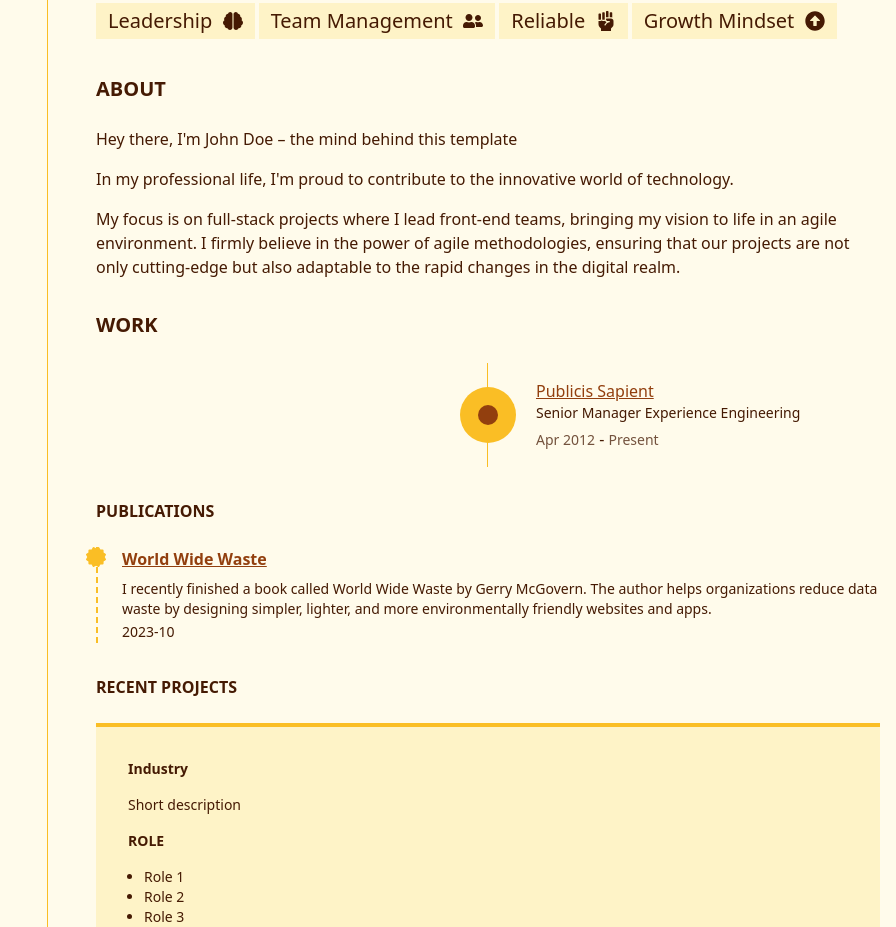
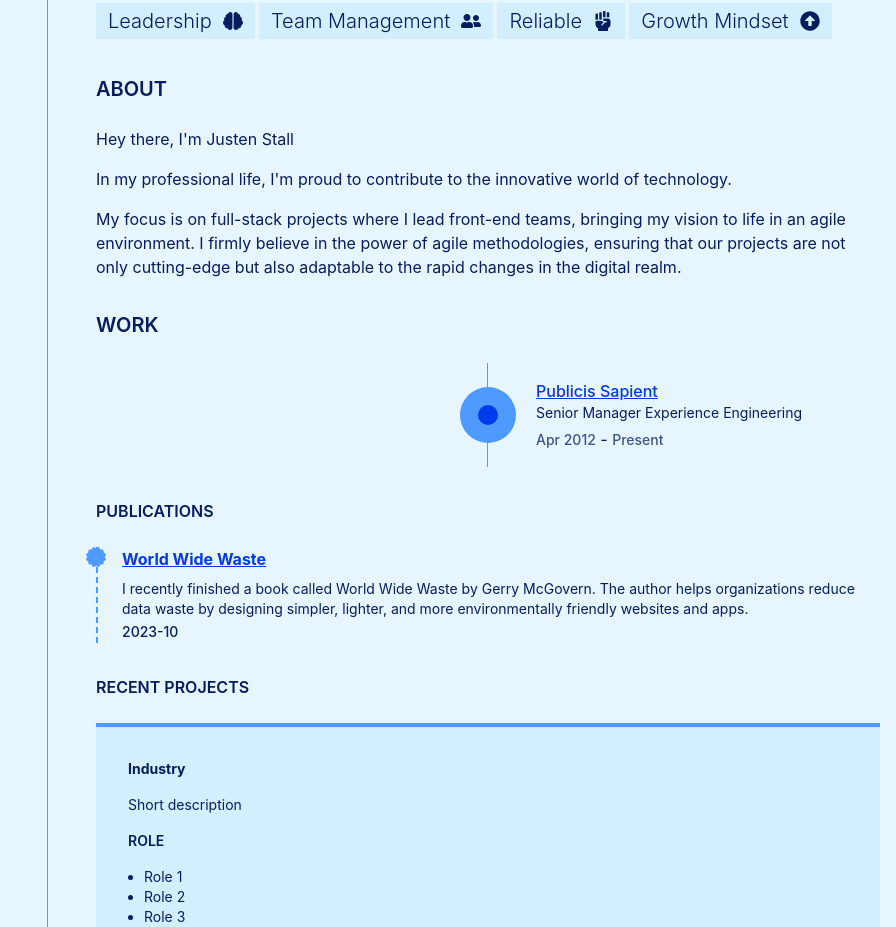
Before and after one commit to justenstall/website, an Eleventy site: page src/index.njk in a window 1280 px wide. Shown: the part 919-1846 px from the top of the page, without its empty margins (384-1280 px from the left). Built offline with nearby package versions, Linux system fonts and the light colour scheme; Eleventy itself is replaced by a stand-in of ours; files that its build step writes are made by us from their sources.

Commit message:
update theming
Signed-off-by: Justen Stall <justenstall@gmail.com>

```diff
--- /dev/null
+++ b/husky.css
@@ -0,0 +1,13 @@
+husky {
+  --n50: #fffbeb;
+  --n100: #fef3c7;
+  --n200: #fde58a;
+  --n300: #fbd24e;
+  --n400: #fabe25;
+  --n500: #f49d0c;
+  --n600: #d87607;
+  --n700: #bc560a;
+  --n800: #923f0e;
+  --n900: #78340f;
+  --n950: #451a03;
+}
--- /dev/null
+++ b/jstall.css
@@ -0,0 +1,13 @@
+jstall {
+  --n50: #fffbeb;
+  --n100: #fef3c7;
+  --n200: #fde58a;
+  --n300: #fbd24e;
+  --n400: #fabe25;
+  --n500: #f49d0c;
+  --n600: #d87607;
+  --n700: #bc560a;
+  --n800: #923f0e;
+  --n900: #78340f;
+  --n950: #451a03;
+}
--- a/src/_includes/partials/_aside.njk
+++ b/src/_includes/partials/_aside.njk
@@ -1,4 +1,4 @@
-<aside class="w-full lg:w-1/3 lg:border-r border-line border-r-husky-400 dark:border-r-husky-600 lg:px-6 xl:px-12">
+<aside class="w-full lg:w-1/3 lg:border-r border-line border-r-primary-400 dark:border-r-primary-600 lg:px-6 xl:px-12">
   <div class="flex flex-col h-full ">
     <div>
       <a class="sr-only" href="#connect">Connect</a>
@@ -17,7 +17,7 @@
         <div class="absolute inset-0 rounded-full highlight with-border z-0 transform translate-x-12"></div>
       </div><br>
       <div class="inline-flex items-center highlight mt-6 w-auto"><span
-          class="text-lead border-r-2 border-r-husky-400 dark:border-r-husky-600 px-3"><svg stroke="currentColor" fill="currentColor" stroke-width="0"
+          class="text-lead border-r-2 border-r-primary-400 dark:border-r-primary-600 px-3"><svg stroke="currentColor" fill="currentColor" stroke-width="0"
             viewBox="0 0 384 512" class="h-4 w-4" height="1em" width="1em" xmlns="http://www.w3.org/2000/svg">
             <path
               d="M172.268 501.67C26.97 291.031 0 269.413 0 192 0 85.961 85.961 0 192 0s192 85.961 192 192c0 77.413-26.97 99.031-172.268 309.67-9.535 13.774-29.93 13.773-39.464 0zM192 272c44.183 0 80-35.817 80-80s-35.817-80-80-80-80 35.817-80 80 35.817 80 80 80z">
--- a/src/_includes/partials/_certifications.njk
+++ b/src/_includes/partials/_certifications.njk
@@ -1,9 +1,9 @@
 <section class="pb-8">
   <h3 class="font-header font-semibold text-xl uppercase mb-6">Licenses &amp; certifications</h3>
-  <div class="space-y-6 border-l-2 border-dashed border-l-husky-400 dark:border-l-husky-600">
+  <div class="space-y-6 border-l-2 border-dashed border-l-primary-400 dark:border-l-primary-600">
     {% for item in author.hasCredential %}
       <div class="relative">
-        <svg xmlns="http://www.w3.org/2000/svg" width="16" height="16" fill="currentColor" class="absolute -top-0.5 z-10 -ml-3.5 h-7 w-7 rounded-full text-husky-400 dark:text-husky-600"><path d="M2.047 14.667a.992.992 0 0 0 .466.607l1.909 1.104v2.199a1 1 0 0 0 1 1h2.199l1.104 1.91a1.002 1.002 0 0 0 1.366.366L12 20.75l1.91 1.104a1.002 1.002 0 0 0 1.366-.366l1.103-1.909h2.199a1 1 0 0 0 1-1V16.38l1.909-1.104a.999.999 0 0 0 .366-1.366L20.75 12l1.104-1.909a1 1 0 0 0-.366-1.366l-1.909-1.104V5.422a1 1 0 0 0-1-1H16.38l-1.103-1.909a1.004 1.004 0 0 0-.607-.466.994.994 0 0 0-.759.1L12 3.25l-1.909-1.104a.998.998 0 0 0-1.366.365l-1.104 1.91H5.422a1 1 0 0 0-1 1V7.62L2.513 8.725a1.001 1.001 0 0 0-.365 1.366L3.251 12l-1.104 1.909a1.003 1.003 0 0 0-.1.758z"/></svg>
+        <svg xmlns="http://www.w3.org/2000/svg" width="16" height="16" fill="currentColor" class="absolute -top-0.5 z-10 -ml-3.5 h-7 w-7 rounded-full text-primary-400 dark:text-primary-600"><path d="M2.047 14.667a.992.992 0 0 0 .466.607l1.909 1.104v2.199a1 1 0 0 0 1 1h2.199l1.104 1.91a1.002 1.002 0 0 0 1.366.366L12 20.75l1.91 1.104a1.002 1.002 0 0 0 1.366-.366l1.103-1.909h2.199a1 1 0 0 0 1-1V16.38l1.909-1.104a.999.999 0 0 0 .366-1.366L20.75 12l1.104-1.909a1 1 0 0 0-.366-1.366l-1.909-1.104V5.422a1 1 0 0 0-1-1H16.38l-1.103-1.909a1.004 1.004 0 0 0-.607-.466.994.994 0 0 0-.759.1L12 3.25l-1.909-1.104a.998.998 0 0 0-1.366.365l-1.104 1.91H5.422a1 1 0 0 0-1 1V7.62L2.513 8.725a1.001 1.001 0 0 0-.365 1.366L3.251 12l-1.104 1.909a1.003 1.003 0 0 0-.1.758z"/></svg>
         <div class="ml-6">
           <a href="{{ item.link }}" class="link" rel="nofollow" target="_blank"><h4 class="font-bold">{{ item.certification }}</h4></a>
           <p class="mt-1 text-sm font-semibold">{{ item.org }}</p>
--- a/src/_includes/partials/_education.njk
+++ b/src/_includes/partials/_education.njk
@@ -1,9 +1,9 @@
 <section class="pb-8">
   <h3 class="font-header font-semibold text-xl uppercase mb-6">Education</h3>
-  <div class="space-y-6 border-l-2 border-dashed border-l-husky-400 dark:border-l-husky-600">
+  <div class="space-y-6 border-l-2 border-dashed border-l-primary-400 dark:border-l-primary-600">
     {% for item in author.alumniOf %}
       <div class="relative">
-        <svg xmlns="http://www.w3.org/2000/svg" width="16" height="16" fill="currentColor" class="absolute -top-0.5 z-10 -ml-3.5 h-7 w-7 rounded-full text-husky-400 dark:text-husky-600"><path d="M2.047 14.667a.992.992 0 0 0 .466.607l1.909 1.104v2.199a1 1 0 0 0 1 1h2.199l1.104 1.91a1.002 1.002 0 0 0 1.366.366L12 20.75l1.91 1.104a1.002 1.002 0 0 0 1.366-.366l1.103-1.909h2.199a1 1 0 0 0 1-1V16.38l1.909-1.104a.999.999 0 0 0 .366-1.366L20.75 12l1.104-1.909a1 1 0 0 0-.366-1.366l-1.909-1.104V5.422a1 1 0 0 0-1-1H16.38l-1.103-1.909a1.004 1.004 0 0 0-.607-.466.994.994 0 0 0-.759.1L12 3.25l-1.909-1.104a.998.998 0 0 0-1.366.365l-1.104 1.91H5.422a1 1 0 0 0-1 1V7.62L2.513 8.725a1.001 1.001 0 0 0-.365 1.366L3.251 12l-1.104 1.909a1.003 1.003 0 0 0-.1.758z"/></svg>
+        <svg xmlns="http://www.w3.org/2000/svg" width="16" height="16" fill="currentColor" class="absolute -top-0.5 z-10 -ml-3.5 h-7 w-7 rounded-full text-primary-400 dark:text-primary-600"><path d="M2.047 14.667a.992.992 0 0 0 .466.607l1.909 1.104v2.199a1 1 0 0 0 1 1h2.199l1.104 1.91a1.002 1.002 0 0 0 1.366.366L12 20.75l1.91 1.104a1.002 1.002 0 0 0 1.366-.366l1.103-1.909h2.199a1 1 0 0 0 1-1V16.38l1.909-1.104a.999.999 0 0 0 .366-1.366L20.75 12l1.104-1.909a1 1 0 0 0-.366-1.366l-1.909-1.104V5.422a1 1 0 0 0-1-1H16.38l-1.103-1.909a1.004 1.004 0 0 0-.607-.466.994.994 0 0 0-.759.1L12 3.25l-1.909-1.104a.998.998 0 0 0-1.366.365l-1.104 1.91H5.422a1 1 0 0 0-1 1V7.62L2.513 8.725a1.001 1.001 0 0 0-.365 1.366L3.251 12l-1.104 1.909a1.003 1.003 0 0 0-.1.758z"/></svg>
         <div class="ml-6">
           <h4 class="font-bold">{{ item.certification }}</h4>
           <p class="mt-2 text-sm">{{ item.org }}, {{ item.address.addressLocality }}, {{ item.address.addressRegion }}, {{ item.address.addressCountry }}</p>
--- a/src/_includes/partials/_intro.njk
+++ b/src/_includes/partials/_intro.njk
@@ -1,5 +1,5 @@
 <section class="flex pb-8">
-  <div class="w-1/2 pr-4 lg:pr-12 border-r border-r-husky-400 dark:border-r-husky-600 border-line">
+  <div class="w-1/2 pr-4 lg:pr-12 border-r border-r-primary-400 dark:border-r-primary-600 border-line">
     <h3 class="font-header font-semibold text-front text-md uppercase">Company</h3>
     <p class="font-header font-light text-xl text-front leading-tight">{{ author.org }}</p>
   </div>
--- a/src/_includes/partials/_projects.njk
+++ b/src/_includes/partials/_projects.njk
@@ -2,7 +2,7 @@
   <h3 class="font-header font-semibold text-md uppercase mb-6">Recent Projects</h3>
   {% for item in projects %}
     <div
-    class="border-t-4 border-t-husky-400 dark:border-t-husky-600 border-line relative flex flex-wrap highlight p-4 lg:p-8 bg-no-repeat text-sm mb-6">
+    class="border-t-4 border-t-primary-400 dark:border-t-primary-600 border-line relative flex flex-wrap highlight p-4 lg:p-8 bg-no-repeat text-sm mb-6">
       <div class="lg:flex-1">
         <h4 class="font-bold">{{ item.industry }}</h4>
         <p class="w-full py-4">
@@ -16,12 +16,12 @@
         </ul>
         <ul class="pr-2">
           <li
-            class="inline-block px-3 py-1 mr-1 mt-1 font-medium text-xs rounded-lg border border-husky-400 dark:border-husky-600">
+            class="inline-block px-3 py-1 mr-1 mt-1 font-medium text-xs rounded-lg border border-primary-400 dark:border-primary-600">
             <span class="inline-block w-2 h-2 rounded-full mr-2 bg-green-500"></span>Status: {{ item.status }}
           </li>
           {% for technologies in item.technologies %}
             <li
-            class="inline-block px-3 py-1 mr-1 mt-1 font-medium text-xs rounded-lg border border-husky-400 dark:border-husky-600">
+            class="inline-block px-3 py-1 mr-1 mt-1 font-medium text-xs rounded-lg border border-primary-400 dark:border-primary-600">
             {{ technologies }}
           </li>
           {% endfor %}
--- a/src/_includes/partials/_publication.njk
+++ b/src/_includes/partials/_publication.njk
@@ -1,9 +1,9 @@
 <section class="pb-8">
   <h3 class="font-header font-semibold text-md uppercase mb-6">Publications</h3>
-  <div class="space-y-6 border-l-2 border-dashed border-l-husky-400 dark:border-l-husky-600">
+  <div class="space-y-6 border-l-2 border-dashed border-l-primary-400 dark:border-l-primary-600">
     {% for item in author.publishes %}
       <div class="relative">
-        <svg xmlns="http://www.w3.org/2000/svg" width="16" height="16" fill="currentColor" class="absolute -top-0.5 z-10 -ml-3.5 h-7 w-7 rounded-full text-husky-400 dark:text-husky-600"><path d="M2.047 14.667a.992.992 0 0 0 .466.607l1.909 1.104v2.199a1 1 0 0 0 1 1h2.199l1.104 1.91a1.002 1.002 0 0 0 1.366.366L12 20.75l1.91 1.104a1.002 1.002 0 0 0 1.366-.366l1.103-1.909h2.199a1 1 0 0 0 1-1V16.38l1.909-1.104a.999.999 0 0 0 .366-1.366L20.75 12l1.104-1.909a1 1 0 0 0-.366-1.366l-1.909-1.104V5.422a1 1 0 0 0-1-1H16.38l-1.103-1.909a1.004 1.004 0 0 0-.607-.466.994.994 0 0 0-.759.1L12 3.25l-1.909-1.104a.998.998 0 0 0-1.366.365l-1.104 1.91H5.422a1 1 0 0 0-1 1V7.62L2.513 8.725a1.001 1.001 0 0 0-.365 1.366L3.251 12l-1.104 1.909a1.003 1.003 0 0 0-.1.758z"/></svg>
+        <svg xmlns="http://www.w3.org/2000/svg" width="16" height="16" fill="currentColor" class="absolute -top-0.5 z-10 -ml-3.5 h-7 w-7 rounded-full text-primary-400 dark:text-primary-600"><path d="M2.047 14.667a.992.992 0 0 0 .466.607l1.909 1.104v2.199a1 1 0 0 0 1 1h2.199l1.104 1.91a1.002 1.002 0 0 0 1.366.366L12 20.75l1.91 1.104a1.002 1.002 0 0 0 1.366-.366l1.103-1.909h2.199a1 1 0 0 0 1-1V16.38l1.909-1.104a.999.999 0 0 0 .366-1.366L20.75 12l1.104-1.909a1 1 0 0 0-.366-1.366l-1.909-1.104V5.422a1 1 0 0 0-1-1H16.38l-1.103-1.909a1.004 1.004 0 0 0-.607-.466.994.994 0 0 0-.759.1L12 3.25l-1.909-1.104a.998.998 0 0 0-1.366.365l-1.104 1.91H5.422a1 1 0 0 0-1 1V7.62L2.513 8.725a1.001 1.001 0 0 0-.365 1.366L3.251 12l-1.104 1.909a1.003 1.003 0 0 0-.1.758z"/></svg>
         <div class="ml-6">
           <h4 class="font-bold"><a href="{{ item.link }}" class="link" rel="nofollow" target="_blank">{{ item.title }}</a></h4>
           <p class="mt-2 text-sm">{{ item.details }}</p>
--- a/src/_includes/partials/_work.njk
+++ b/src/_includes/partials/_work.njk
@@ -1,7 +1,7 @@
 <section>
   <h3 class="font-header font-semibold text-xl uppercase mb-6">Work</h3>
   <div class="pb-8">
-    <div class="work before:top-0 before:bottom-0 before:left-1/2 before:w-px before:-translate-x-px before:bg-husky-400 before:dark:bg-husky-600 before:block before:absolute before:content-[''] flex flex-col relative">
+    <div class="work before:top-0 before:bottom-0 before:left-1/2 before:w-px before:-translate-x-px before:bg-primary-400 before:dark:bg-primary-600 before:block before:absolute before:content-[''] flex flex-col relative">
       {% for item in author.worksFor %}
         {% if item.isCurrent === true %}
           {% set current = "current" %}
@@ -9,8 +9,8 @@
           {% set current = "" %}
         {% endif %}
         <div class="work-entry relative w-1/2 py-4 {{ current }}"><span
-            class="dot-bg right-0 translate-x-1/2 bg-husky-400 dark:bg-husky-500 top-1/2 -translate-y-1/2 w-14 h-14 transform absolute bg-line inline-flex rounded-full items-center justify-center"><span
-              class="dot w-5 h-5 bg-husky-100 dark:bg-husky-50 rounded-full"></span></span>
+            class="dot-bg right-0 translate-x-1/2 bg-primary-400 dark:bg-primary-500 top-1/2 -translate-y-1/2 w-14 h-14 transform absolute bg-line inline-flex rounded-full items-center justify-center"><span
+              class="dot w-5 h-5 bg-primary-100 dark:bg-primary-50 rounded-full"></span></span>
           <h4 class="subpixel-antialiased"><a href="{{ item.link }}" target="_blank" rel="noopener noreferrer"
               class="link transition-colors duration-150 font-medium">{{ item.companyName }}</a></h4>
           <h5 class="text-sm font-normal mb-1">{{ item.title }}</h5>
--- a/src/_layouts/base.njk
+++ b/src/_layouts/base.njk
@@ -28,7 +28,7 @@
     <meta content="index,follow" name="robots">
     <link rel="stylesheet" href="{{ '/assets/css/styles.css' | url }}">
   </head>
-  <body class="antialiased text-husky-950 bg-husky-50 dark:bg-husky-950 dark:text-husky-50 leading-normal font-text text-front transition-color duration-200 ease-in-out">
+  <body class="antialiased text-primary-950 bg-primary-50 dark:bg-primary-950 dark:text-primary-50 leading-normal font-text text-front transition-color duration-200 ease-in-out">
     {% include "partials/_header.njk" %}
     <div class="md:max-w-screen-sm lg:max-w-screen-xl mx-auto px-4 flex flex-wrap pt-4 my-8">
       {% include "partials/_aside.njk" %}
--- a/src/assets/css/tailwind.css
+++ b/src/assets/css/tailwind.css
@@ -3,19 +3,19 @@
 @tailwind utilities;
 
 .link {
-  @apply text-husky-800 hover:text-husky-500 dark:text-husky-300 dark:hover:text-husky-400 underline;
+  @apply text-primary-800 hover:text-primary-500 dark:text-primary-300 dark:hover:text-primary-400 underline;
 }
 
 .highlight {
-  @apply bg-husky-100 dark:bg-husky-900;
+  @apply bg-primary-100 dark:bg-primary-900;
 }
 
 .with-border {
-  @apply border border-husky-400 dark:border-husky-600;
+  @apply border border-primary-400 dark:border-primary-600;
 }
 
 .work-entry.current .dot {
-  @apply bg-husky-800 dark:bg-husky-800;
+  @apply bg-primary-800 dark:bg-primary-800;
 }
 
 .work-entry:nth-child(odd) {
--- a/src/index.njk
+++ b/src/index.njk
@@ -1,10 +1,10 @@
 ---
 layout: base.njk
-title: Resume of John Doe
-keywords: resume, cv, about, personal, profile, portfolio, john doe
-description: This is the personal website of John Doe.
+title: Justen Stall
+keywords: resume, cv, about, personal, profile, portfolio, justen stall
+description: This is the personal website of Justen Stall.
 ---
 {# This Content will be rendered inside the `src/_includes/partials/_about.njk` file. #}
-<p class="mb-4">Hey there, I'm John Doe – the mind behind this template</p>
+<p class="mb-4">Hey there, I'm Justen Stall</p>
 <p class="mb-4">In my professional life, I'm proud to contribute to the innovative world of technology.</p>
 <p>My focus is on full-stack projects where I lead front-end teams, bringing my vision to life in an agile environment. I firmly believe in the power of agile methodologies, ensuring that our projects are not only cutting-edge but also adaptable to the rapid changes in the digital realm.</p>
--- a/tailwind.config.js
+++ b/tailwind.config.js
@@ -1,10 +1,7 @@
 /** @type {import('tailwindcss').Config} */
-module.exports = {
-  content: ["./src/**/*.{njk,md}", "./src/**/*.svg"],
-  theme: {
-    extend: {
-      colors: {
-        husky: {
+const defaultTheme = require('tailwindcss/defaultTheme')
+
+var husky = {
   50: "#fffbeb",
   100: "#fef3c7",
   200: "#fde58a",
@@ -16,8 +13,36 @@ module.exports = {
   800: "#923f0e",
   900: "#78340f",
   950: "#451a03",
+}
+
+// Generated with https://uicolors.app/create
+var jstallBlue = {
+  50: '#e7f5ff',
+  100: '#d3eeff',
+  200: '#b0dcff',
+  300: '#81c3ff',
+  400: '#4f9aff',
+  500: '#286fff',
+  600: '#0441ff',
+  700: '#0040ff',
+  800: '#003aea',
+  900: '#0b34a4',
+  950: '#071d5f',
+}
+
+module.exports = {
+  content: ["./src/**/*.{njk,md}", "./src/**/*.svg"],
+  theme: {
+    extend: {
+      colors: {
+        primary: jstallBlue,
       },
     },
+    fontFamily: {
+      'display': ['Inter'],
+      'sans': ['Inter'],
+      'serif': ['Noto Serif'],
+      // 'serif': ['Merriweather', 'serif'],
     },
   },
   plugins: [],
```
Also changed, not shown: .eleventy.js, README.md, 1 other file. Lines whose indentation alone changed are shown as unchanged.
